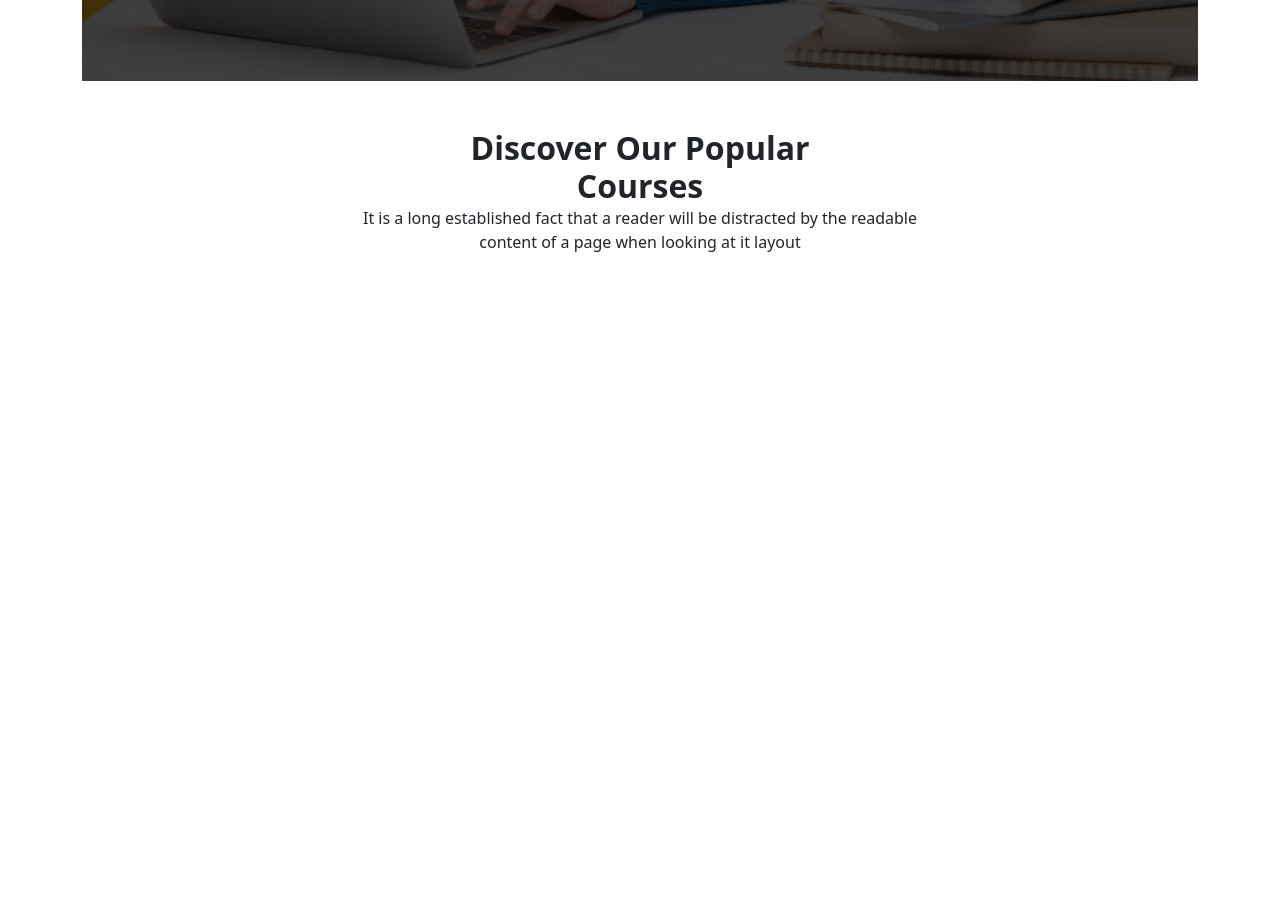
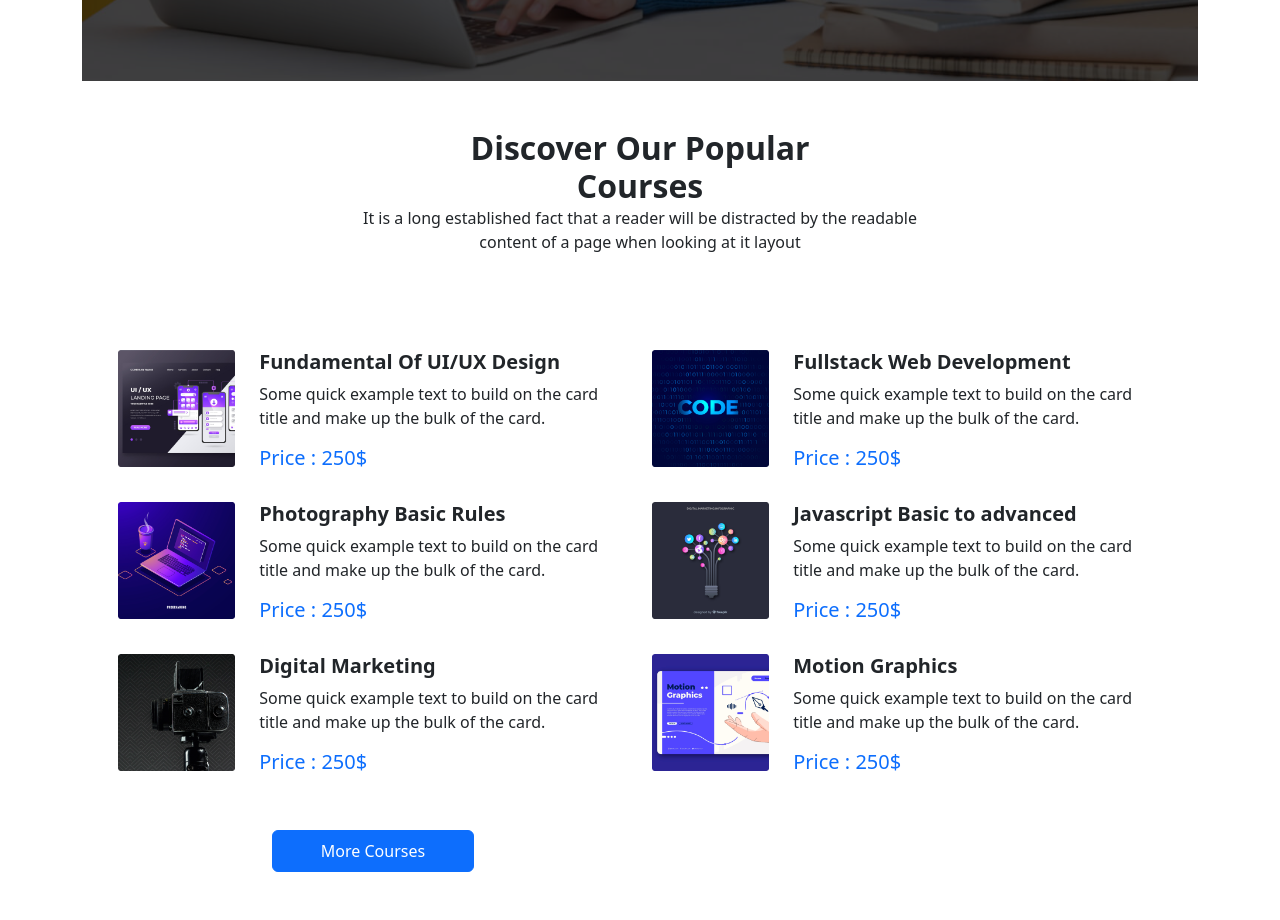
Before and after one commit to Jahangira-alom/Landing-Page-With-Bootstrap, a plain HTML site: page index.html in a window 1280 px wide. Shown: the part 833-1753 px from the top of the page. Before the commit the page ends 1087 px from the top, so only its background shows below. Drawn offline with nearby package versions, Linux system fonts and the light colour scheme.

Commit message:
the post of courses

```diff
--- a/index.html
+++ b/index.html
@@ -128,3 +128,86 @@
     </div>
   </div>
 </section>
+<!--==============
+     courses set
+================== -->
+<section class="container mt-5 p-5">
+    <div class="row row-cols-lg-2 row-cols-md-1 g-4">
+
+
+     <div class="d-lg-flex d-md-flex ">
+         <div>
+             <img class="img-fluid" src="images/course/course-1.png" alt="">
+         </div>
+         <div class="ms-4">
+             <h5 class="fw-bold">Fundamental Of UI/UX Design</h5>
+             <p>Some quick example text to build on the card title and make up the bulk of the card.</p>
+             <h5 class="text-primary">Price : 250$</h5>
+         </div>
+     </div>
+
+
+     <div class="d-lg-flex d-md-flex ">
+         <div>
+             <img class="img-fluid" src="images/course/course-2.png" alt="">
+         </div>
+         <div class="ms-4">
+             <h5 class="fw-bold">Fullstack Web Development</h5>
+             <p>Some quick example text to build on the card title and make up the bulk of the card.</p>
+             <h5 class="text-primary">Price : 250$</h5>
+         </div>
+     </div>
+
+
+     <div class="d-lg-flex d-md-flex ">
+         <div>
+             <img class="img-fluid" src="images/course/course-3.png" alt="">
+         </div>
+         <div class="ms-4">
+             <h5 class="fw-bold">Photography Basic Rules
+             </h5>
+             <p>Some quick example text to build on the card title and make up the bulk of the card.</p>
+             <h5 class="text-primary">Price : 250$</h5>
+         </div>
+     </div>
+
+
+     <div class="d-lg-flex d-md-flex ">
+         <div>
+             <img class="img-fluid" src="images/course/course-4.png" alt="">
+         </div>
+         <div class="ms-4">
+             <h5 class="fw-bold">Javascript Basic to advanced</h5>
+             <p>Some quick example text to build on the card title and make up the bulk of the card.</p>
+             <h5 class="text-primary">Price : 250$</h5>
+         </div>
+     </div>
+
+
+     <div class="d-lg-flex d-md-flex ">
+         <div>
+             <img class="img-fluid" src="images/course/course-5.png" alt="">
+         </div>
+         <div class="ms-4">
+             <h5 class="fw-bold">Digital Marketing</h5>
+             <p>Some quick example text to build on the card title and make up the bulk of the card.</p>
+             <h5 class="text-primary">Price : 250$</h5>
+         </div>
+     </div>
+
+
+     <div class="d-lg-flex d-md-flex ">
+         <div>
+             <img class="img-fluid" src="images/course/course-6.png" alt="">
+         </div>
+         <div class="ms-4">
+             <h5 class="fw-bold">Motion Graphics</h5>
+             <p>Some quick example text to build on the card title and make up the bulk of the card.</p>
+             <h5 class="text-primary">Price : 250$</h5>
+         </div>
+     </div>
+
+    <div class="text-center mt-5">
+     <button class=" btn btn-primary py-2 px-5" type="submit">More Courses</button>
+    </div>
+ </section>
```
